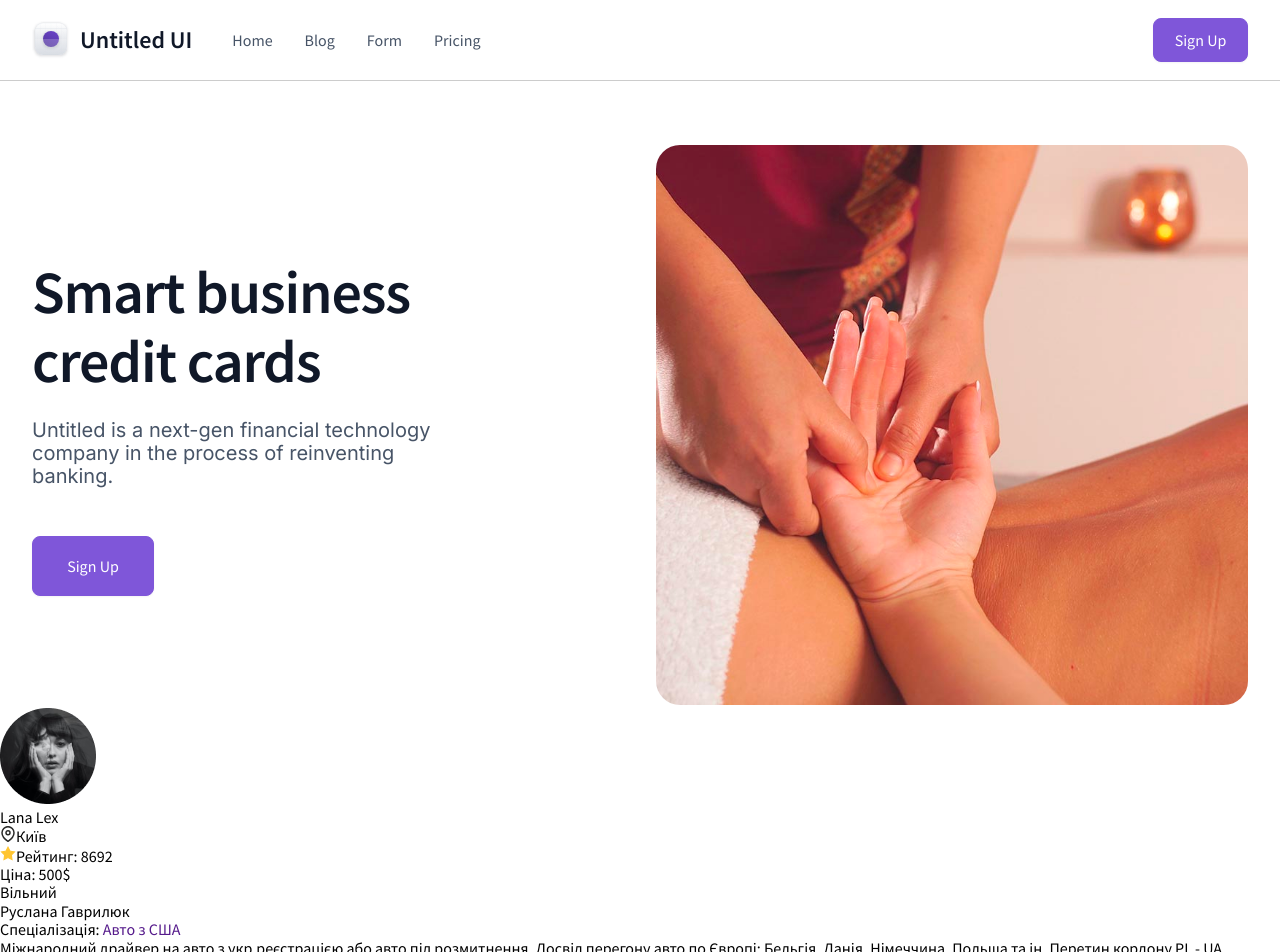
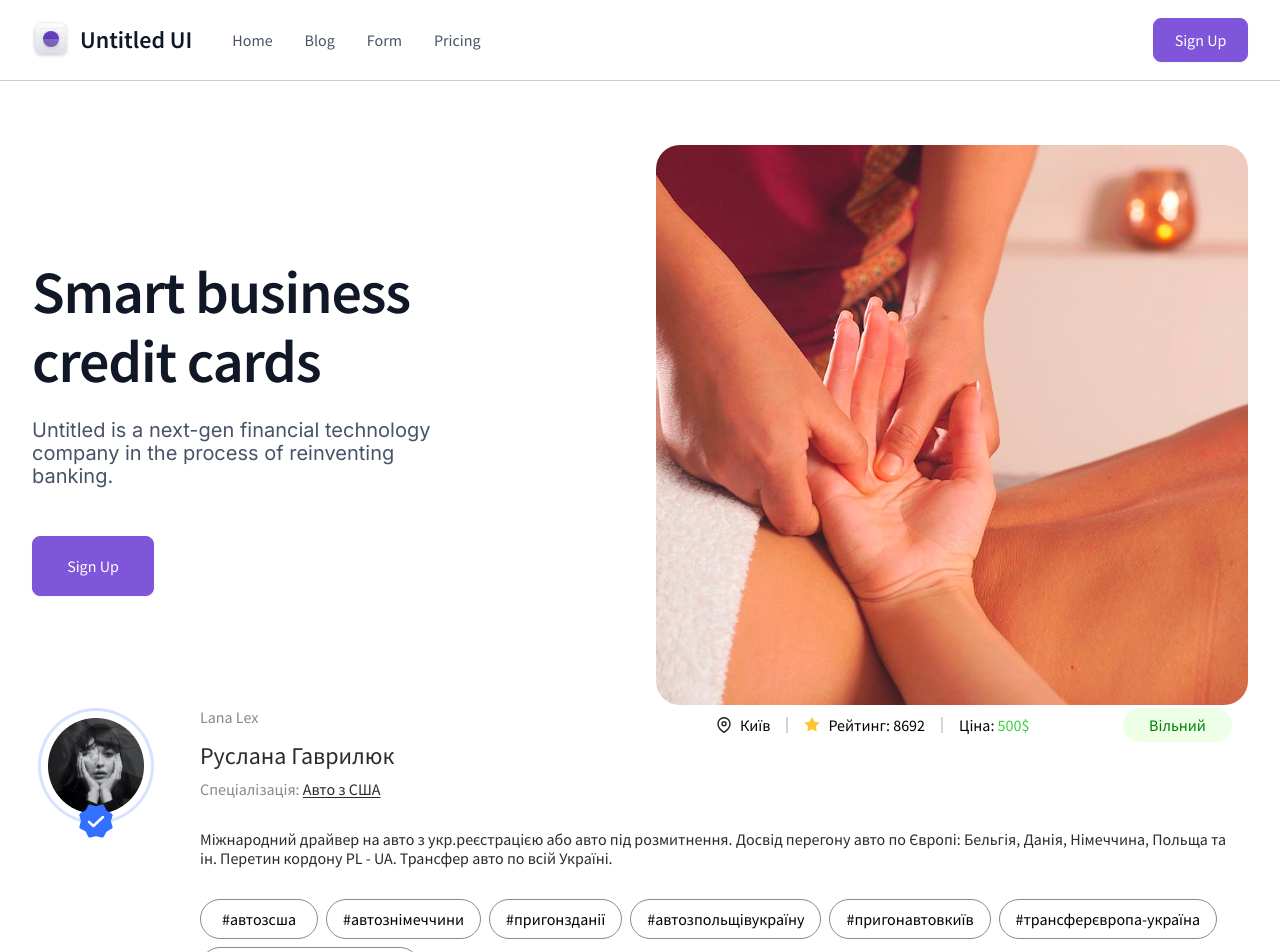
Before and after one commit to theromanovich/toscar, a Next.js app: page / in a window 1280 px wide. Shown: the top 952 px of the page. Built offline with nearby package versions, Linux system fonts and the light colour scheme.

Commit message:
add deliverers card styling

```diff
--- a/src/components/DelivererCard/DelivererCard.js
+++ b/src/components/DelivererCard/DelivererCard.js
@@ -9,7 +9,15 @@ const DelivererCard = (props) => {
 
                         <div className="deliverer-card__img">
                             <img src={item.thumbnail} alt="" />
+                            {item.premium &&
+                            <svg className="premium" width="34" height="34" viewBox="0 0 34 34" fill="none" xmlns="http://www.w3.org/2000/svg">
+                            <path d="M11.4093 0.454586L16.3927 1.89555C16.7529 1.99971 17.1351 2.00051 17.4958 1.89784L22.6276 0.43701C23.5256 0.181385 24.481 0.5811 24.9294 1.40004L27.5925 6.26347C27.7711 6.58977 28.0373 6.85977 28.361 7.04313L32.5961 9.44213C33.4154 9.90619 33.8 10.8788 33.5197 11.7777L32.0526 16.4826C31.9324 16.8683 31.9317 17.2814 32.0508 17.6674L33.5325 22.4712C33.8063 23.359 33.4328 24.3184 32.6307 24.7873L27.9098 27.547C27.5877 27.7354 27.3246 28.01 27.1504 28.34L24.9049 32.5941C24.4704 33.4172 23.5256 33.8318 22.6258 33.5943L17.4584 32.2303C17.1212 32.1413 16.7667 32.142 16.43 32.2323L11.4206 33.5755C10.4999 33.8223 9.53288 33.3851 9.1101 32.5307L6.87213 28.0083C6.68428 27.6287 6.38076 27.3185 6.00532 27.1225L1.43198 24.7345C0.596566 24.2983 0.179039 23.3381 0.429761 22.4296L1.76343 17.5971C1.85784 17.255 1.85953 16.894 1.76833 16.551L0.400176 11.406C0.164851 10.521 0.560595 9.58929 1.36085 9.14419L6.05912 6.53098C6.4009 6.34088 6.67944 6.05475 6.86029 5.70799L9.08042 1.45103C9.52064 0.606959 10.4948 0.190151 11.4093 0.454586Z" fill="#3470FF"/>
+                            <path d="M24 13L14.375 22L10 17.9091" stroke="white" stroke-width="2.5" stroke-linecap="round" stroke-linejoin="round"/>
+                            </svg>
+                            }
                         </div>
+
+                        <div>
 
                             <div className="deliverer-card__data">
 
@@ -54,7 +62,7 @@ const DelivererCard = (props) => {
                                         </div>
                                     </div>
 
-                                <div className="deliver-card__status">
+                                    <div className={`deliverer-card__status ${item.status === "Вільний" ? 'green' : 'red'}`}>
                                         {item.status}
                                     </div>
 
@@ -66,7 +74,7 @@ const DelivererCard = (props) => {
                                 {item.name}
                             </div>
 
-                        <div className="delivere-card__specialization">
+                            <div className="deliverer-card__specialization">
                                 Спеціалізація: <a href="">{item.specialization}</a>
                             </div>
 
@@ -79,6 +87,7 @@ const DelivererCard = (props) => {
                                     return <span>{item}</span>
                                 })}
                             </div>
+                        </div>
 
                     </div>
                 </div>
--- a/src/components/DelivererCard/deliverersData.js
+++ b/src/components/DelivererCard/deliverersData.js
@@ -11,9 +11,15 @@ export const deliverersData = [
         price: '500$',
         status: 'Вільний',
         tags: [
-            'tag',
-            'tag1'
-        ]
+            '#автозсша',
+            '#автознімеччини',
+            '#пригонзданії',
+            '#автозпольщівукраїну',
+            '#пригонавтовкиїв',
+            '#трансферєвропа-україна',
+            '#поверненняавтовукраїну',
+        ],
+        premium: true
     },
     {
         thumbnail: '/images/delivererCard/deliverer-man.png',
@@ -26,8 +32,13 @@ export const deliverersData = [
         price: '550$',
         status: 'Вільний',
         tags: [
-            'tag',
-            'tag1'
+            '#автозсша',
+            '#автознімеччини',
+            '#пригонзданії',
+            '#автозпольщівукраїну',
+            '#пригонавтовкиїв',
+            '#трансферєвропа-україна',
+            '#поверненняавтовукраїну',
         ]
 
     }
--- /dev/null
+++ b/src/style/block/delivererCard.scss
@@ -0,0 +1,138 @@
+.deliverer-card {
+    margin-bottom: 30px;
+    &__container {
+        width: 1184px;
+        max-width: 100%;
+        margin: 0 auto;
+        display: flex;
+        gap: 56px;
+    }
+    &__img {
+            position: relative;
+            height: 120px;
+            img {
+                margin-top: 10px;
+            }
+            &::after {
+                content: '';
+                width: 110px;
+                height: 110px;
+                position: absolute;
+                left: 50%;
+                top: 0px;
+                transform: translateX(-50%);
+                background: #FFFFFF;
+                border: 3px solid rgba(52, 112, 255, 0.2);
+                border-radius: 100px;
+                z-index: -1;
+            }
+            img {
+                width: 96px;
+                height: 96px;
+            }
+            .premium {
+                position: absolute;
+                left: 50%;
+                transform: translateX(-50%);
+                bottom: -10px;
+            }
+    }
+    &__data {
+        display: flex;
+        justify-content: space-between;
+    }
+    &__info {
+        display: flex;
+        width: 516px;
+        justify-content: space-between;
+    }
+    &__company {
+        color: #8A8A89;
+        font-size: 16px;
+    }
+    &__details {
+        display: flex;
+        align-items: center;
+        gap: 16px;
+        .divider {
+            height: 16px;
+            border: 1px solid rgba(43, 43, 42, 0.2);
+        }
+        .location {
+            display: flex;
+            align-items: center;
+            gap: 8px;
+        }
+        .rating {
+            display: flex;
+            align-items: center;
+            gap: 8px;
+        }
+        .price {
+            span {
+                color: #38CD3E;
+
+            }
+        }
+    }
+    &__status {
+        width: 109px;
+        height: 34px;
+        border-radius: 1000px;
+        display: flex;
+        align-items: center;
+        justify-content: center;
+        &.red {
+            color: red;
+            background: #f3f3f3;
+        }
+        &.green {
+            color: green;
+            background: #EEFFE7;
+        }
+    }
+    &__name {
+        font-weight: 500;
+        font-size: 24px;
+        color: #2B2B2A;
+        margin-bottom: 10px;
+    }
+    &__specialization {
+        color: #8A8A89;
+        margin-bottom: 32px;
+        a {
+            color: #2B2B2A;
+            text-decoration: underline;
+            text-underline-offset: 2px;
+        }
+    }
+    &__description {
+        margin-bottom: 32px;
+        p {
+            font-style: normal;
+            font-weight: 400;
+            font-size: 16px;
+            color: #2B2B2A;
+        }
+    }
+    &__tags {
+        display: flex;
+        flex-wrap: wrap;
+        gap: 8px;
+        span {
+            display: flex;
+            align-items: center;
+            justify-content: center;
+            min-width: 118px;
+            height: 40px;
+            padding: 8px 16px;
+            border: 1px solid #8A8A89;
+            border-radius: 35px;
+            transition: .4s all;
+            &:hover {
+                background-color: #3470FF;
+                color: white;
+            }
+        }
+    }
+}
--- a/src/style/global.scss
+++ b/src/style/global.scss
@@ -7,7 +7,7 @@
 @import 'block/blogList.scss';
 @import 'block/blogTags.scss';
 @import 'block/blogSinglePage.scss';
-
+@import 'block/delivererCard.scss';
 * {
   margin: 0;
   box-sizing: border-box;
```
Lines whose indentation alone changed are shown as unchanged.
